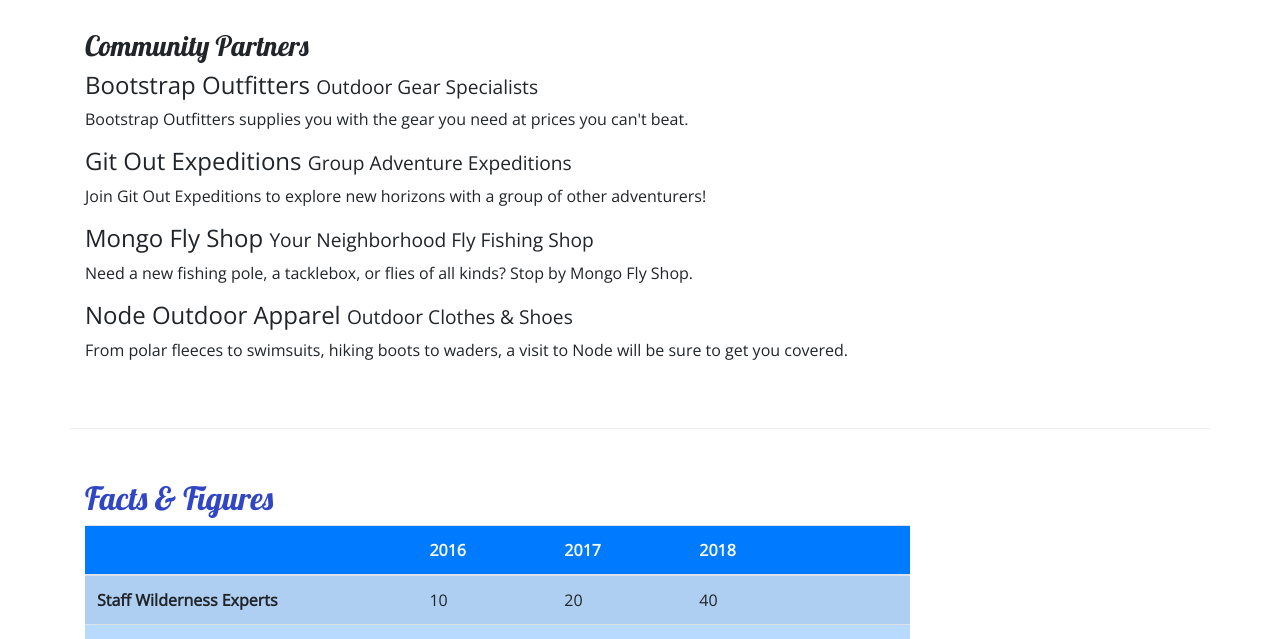
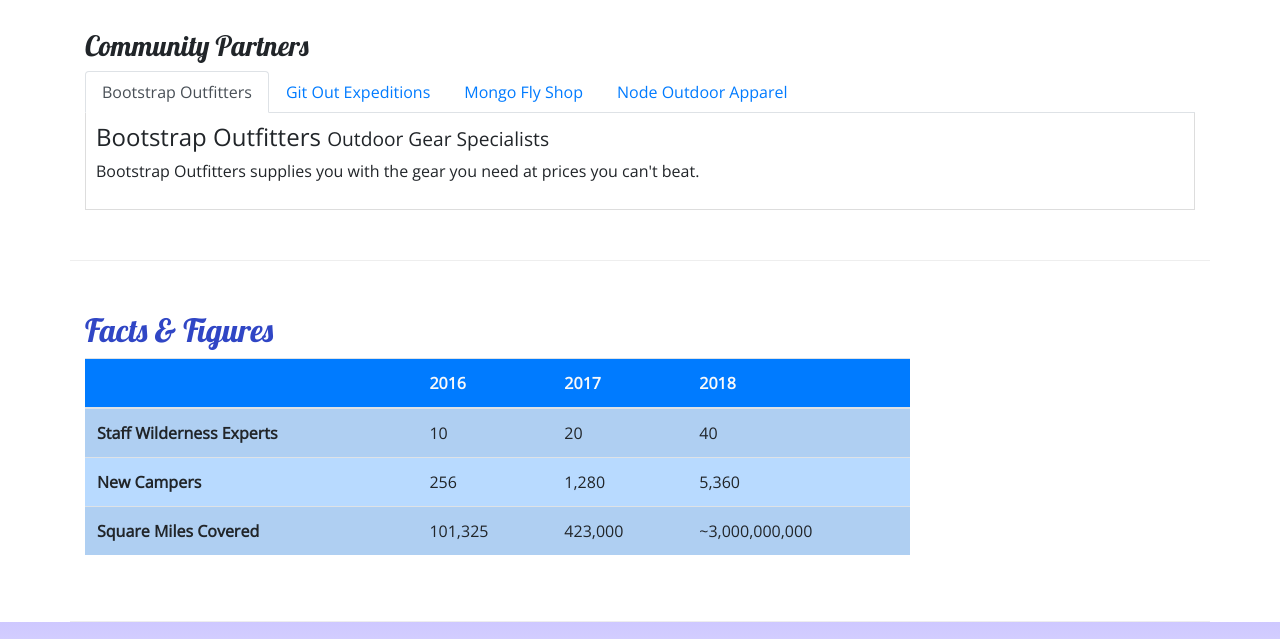
Before and after one commit to eamckinney/nucampsite, a website: page aboutus.html in a window 1280 px wide. Shown: the part 850-1489 px from the top of the page. Drawn offline with nearby package versions, Linux system fonts and the light colour scheme.

Commit message:
Nav + Tabs

```diff
--- a/CSS/styles.css
+++ b/CSS/styles.css
@@ -35,3 +35,9 @@
 .navbar {
     background-color: #901CAD
 }
+
+.tab-content {
+    border: 1px solid #DDD;
+    border-top: none;
+    padding: 10px;
+}
--- a/aboutus.html
+++ b/aboutus.html
@@ -103,14 +103,41 @@
         <div class="row row-content">
             <div class="col">
                 <h3>Community Partners</h3>
-                <h4>Bootstrap Outfitters <small>Outdoor Gear Specialists</small></h4>
-                <p class="d-none d-sm-block">Bootstrap Outfitters supplies you with the gear you need at prices you can't beat.</p>
-                <h4>Git Out Expeditions <small>Group Adventure Expeditions</small></h4>
-                <p class="d-none d-sm-block">Join Git Out Expeditions to explore new horizons with a group of other adventurers!</p class=".d-none .d-sm-block">
-                <h4>Mongo Fly Shop <small>Your Neighborhood Fly Fishing Shop</small></h4>
-                <p class="d-none d-sm-block">Need a new fishing pole, a tacklebox, or flies of all kinds? Stop by Mongo Fly Shop.</p class=".d-none .d-sm-block">
-                <h4>Node Outdoor Apparel <small>Outdoor Clothes & Shoes</small></h4>
-                <p class="d-none d-sm-block">From polar fleeces to swimsuits, hiking boots to waders, a visit to Node will be sure to get you covered.</p class=".d-none .d-sm-block">
+                <ul class="nav nav-tabs">
+                    <li class="nav-item">
+                        <a class="nav-link active" href="#bootstrap" role="tab" data-toggle="tab">Bootstrap Outfitters</a>
+                    </li>
+                    <li class="nav-item">
+                        <a class="nav-link" href="#git" role="tab" data-toggle="tab">Git Out Expeditions</a>
+                    </li>
+                    <li class="nav-item">
+                        <a class="nav-link" href="#mongo" role="tab" data-toggle="tab">Mongo Fly Shop</a>
+                    </li>
+                    <li class="nav-item">
+                        <a class="nav-link" href="#node" role="tab" data-toggle="tab">Node Outdoor Apparel</a>
+                    </li>
+                </ul>
+
+                <div class="tab-content">
+
+                    <div role="tabpanel" class="tab-pane fade show active" id="bootstrap">
+                        <h4>Bootstrap Outfitters <small>Outdoor Gear Specialists</small></h4>
+                        <p class="d-none d-sm-block">Bootstrap Outfitters supplies you with the gear you need at prices you can't beat.</p>
+                    </div>
+                    <div role="tabpanel" class="tab-pane fade" id="git">
+                        <h4>Git Out Expeditions <small>Group Adventure Expeditions</small></h4>
+                        <p class="d-none d-sm-block">Join Git Out Expeditions to explore new horizons with a group of other adventurers!</p>
+                    </div>
+                    <div role="tabpanel" class="tab-pane fade" id="mongo">
+                        <h4>Mongo Fly Shop <small>Your Neighborhood Fly Fishing Shop.</small></h4>
+                        <p class="d-none d-sm-block">Need a new fishing pole, a tacklebox, or flies of all kinds? Stop by Mongo Fly Shop.</p>
+                    </div>
+                    <div role="tabpanel" class="tab-pane fade" id="node">
+                        <h4>Node Outdoor Apparel <small>Outdoor Clothes & Shoes</small></h4>
+                        <p class="d-none d-sm-block">From polar fleeces to swimsuits, hiking boots to waders, a visit to Node will be sure to get you covered.</p>
+                    </div>
+
+                </div>
             </div>
         </div>
 
@@ -154,7 +181,7 @@
 
     </div>
     <footer class="site-footer">
-        <div class="container">
+        <div class="container-fluid">
             <div class="row">
                 <div class="col-4 col-sm-2 offset-1">
                     <h5>Links</h5>
```
Also changed, not shown: contactus.html (+1 -1 lines), index.html (+2 -2 lines).
